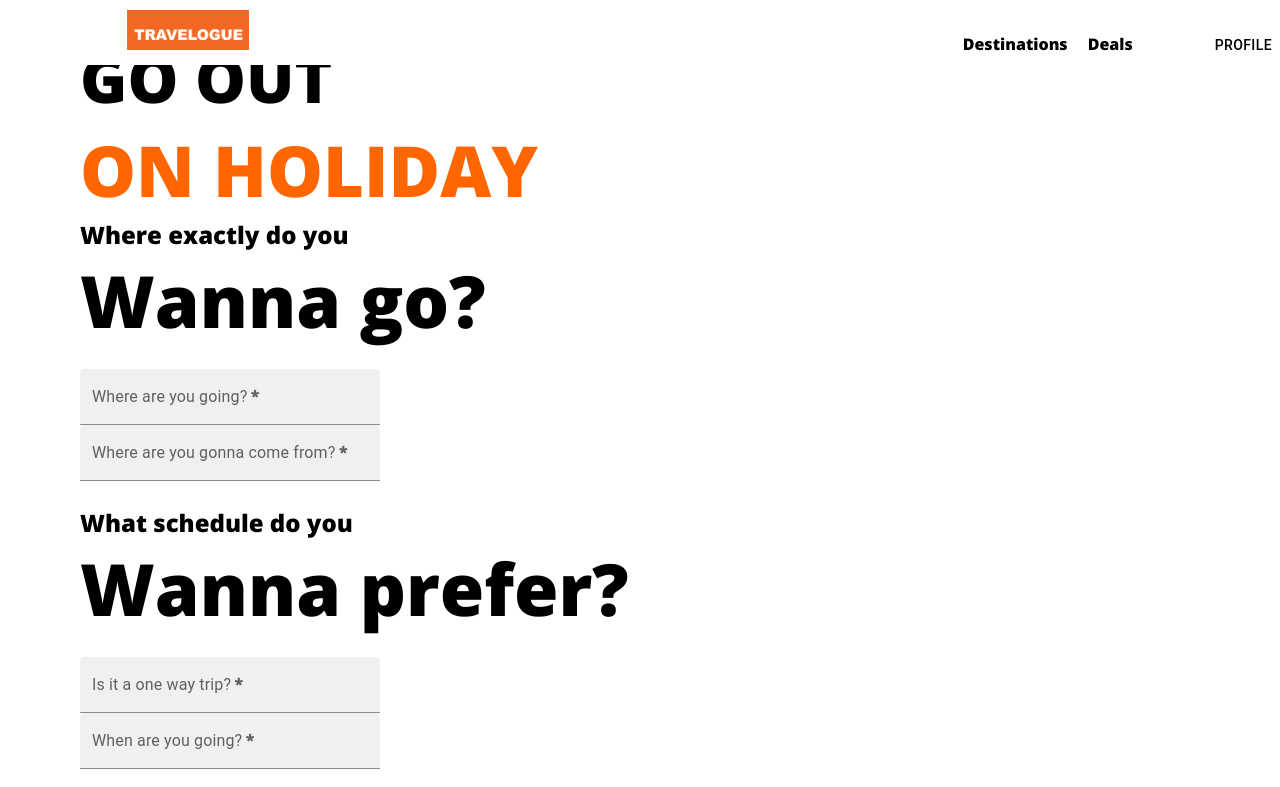
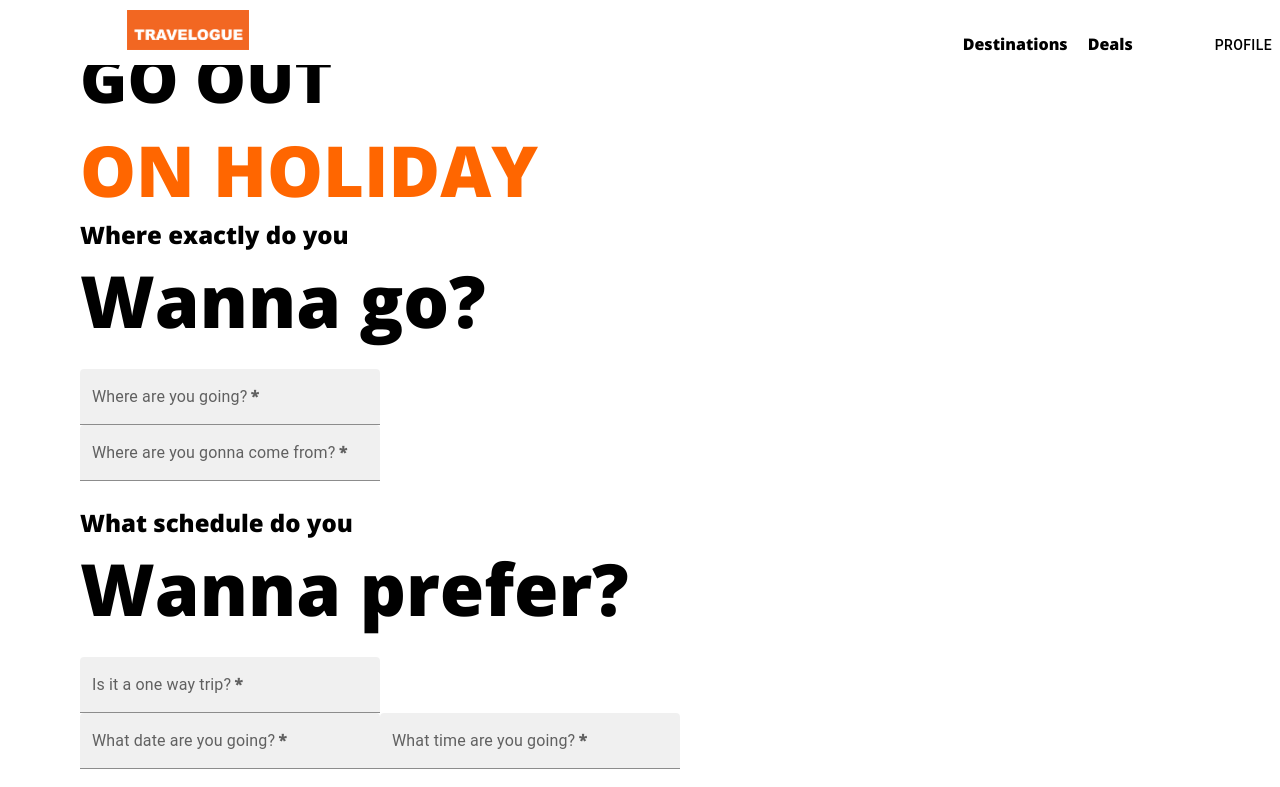
Before and after one commit to iansstuff15/travelogoue, a React (Create React App) app: page /bookings in a window 1280 px wide. Shown: the top 787 px of the page. Built offline with nearby package versions, Linux system fonts and the light colour scheme.

Commit message:
Update BookDestination.jsx

```diff
--- a/src/pages/BookDestination/BookDestination.jsx
+++ b/src/pages/BookDestination/BookDestination.jsx
@@ -16,7 +16,8 @@ const BookingDestination = () => {
     const [tolocation, setTolocation] = useState("");
     const [fromlocation, setFromlocation] = useState("");
     const [oneway, setOneway] = useState("");
-    const [whengo, setWhengo] = useState("");
+    const [whengodate, setWhengodate] = useState("");
+    const [whengotime, setWhengotime] = useState("");
     const [who, setWho] = useState("");
     const [yesspecial, setYesspecial] = useState("");
     const [howmany, setHowmany] = useState(0);
@@ -36,6 +37,8 @@ const BookingDestination = () => {
         e.preventDefault();
         setStep(1);
         history.push('/list', {tolocation})
+        localStorage.setItem('rp1', JSON.stringify({tolocation,fromlocation,who,whengodate,whengotime}))
+        console.log(JSON.parse(localStorage.getItem('rp1')))
 
     }
 
@@ -56,7 +59,8 @@ const BookingDestination = () => {
                             <p style={{fontSize: "24px",marginTop: "25px"}}>What schedule do you</p>
                             <p style={{fontSize: "72px" , marginBottom: "20px"}}>Wanna prefer?</p>
                             <TextF dvalue = {oneway} dvaluef = {setOneway} style = {{marginRight: "10px"}}  name = "Is it a one way trip?"/>
-                            <TextF dvalue = {whengo} dvaluef = {setWhengo} name = "When are you going?"/>
+                            <TextF dvalue = {whengodate} dvaluef = {setWhengodate} name = "What date are you going?"/>
+                            <TextF dvalue = {whengotime} dvaluef = {setWhengotime} name = "What time are you going?"/>
                             <div style={{marginTop: "20px", marginLeft: "450px"}}>
                                 <CustomButton Type = "button" Text = "Continue" gonextStep = {gonextStep}/>
                             </div>
```
